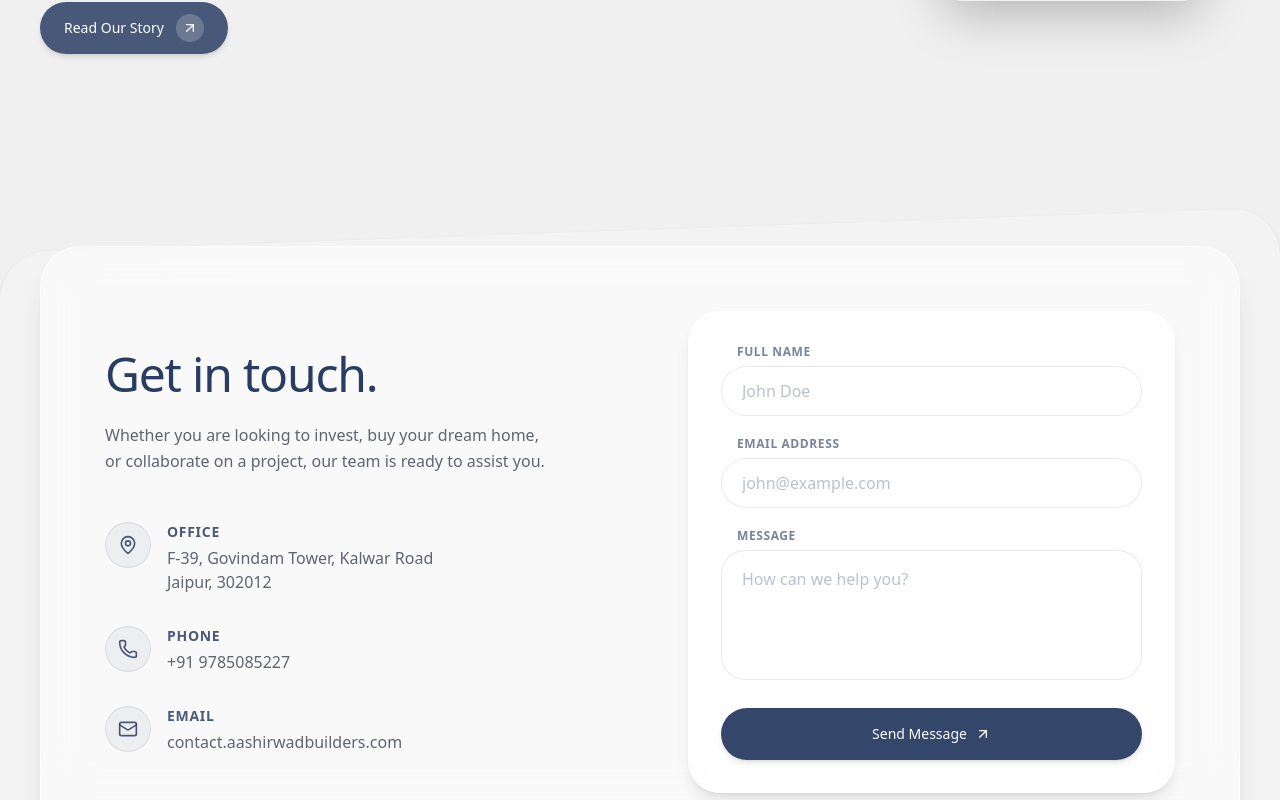
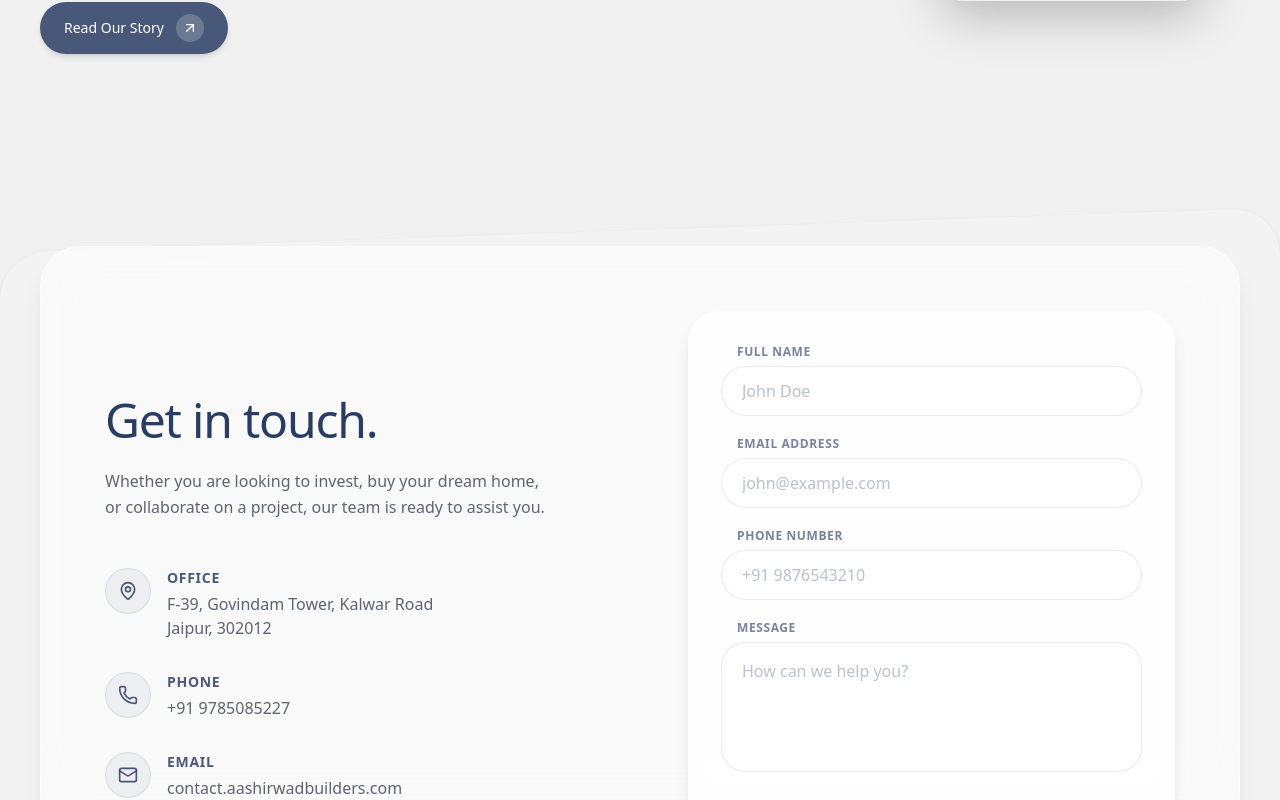
Before and after one commit to PrateekKumar15/AashirwadBuilders, a Next.js app: page / in a window 1280 px wide. Shown: the part 2368-3168 px from the top of the page. Built offline with nearby package versions, Linux system fonts and the light colour scheme; a web font is replaced by a local one.

Commit message:
feat: add ContactUs component with EmailJS integration for form submissions

```diff
--- a/src/components/ContactUs.tsx
+++ b/src/components/ContactUs.tsx
@@ -149,6 +149,16 @@ export default function ContactUs() {
               />
             </div>
 
+            <div className="flex flex-col gap-1.5">
+              <label className="text-xs font-bold text-[rgba(30,50,90,0.6)] uppercase tracking-wider pl-4">Phone Number</label>
+              <input
+                type="tel"
+                name="Phone"
+                placeholder="+91 9876543210"
+                className="bg-white/50 border border-[rgba(30,50,90,0.1)] rounded-full px-5 py-3 text-[rgba(30,50,90,0.9)] placeholder:text-[rgba(30,50,90,0.3)] focus:outline-none focus:ring-2 focus:ring-[rgba(30,50,90,0.2)] transition-all font-normal"
+              />
+            </div>
+
             <div className="flex flex-col gap-1.5 mb-2">
               <label className="text-xs font-bold text-[rgba(30,50,90,0.6)] uppercase tracking-wider pl-4">Message</label>
               <textarea
```
